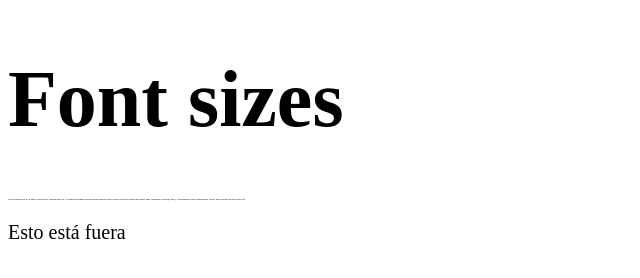
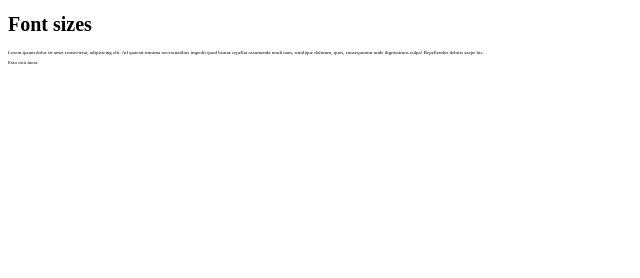
Before and after one commit to corchuelillo/CSS, a plain HTML site: page 01_FUENTES/size.html in a window 1280 px wide. Shown: the whole page, without its empty margins (0-640 px from the left). Drawn offline with Linux system fonts and the light colour scheme.

Commit message:
FONT SIZE

```diff
--- a/01_FUENTES/size.html
+++ b/01_FUENTES/size.html
@@ -8,19 +8,19 @@
     <title>FONT SIZES</title>
 
     <style>
-        body{
-            font-size: 40px;
+        html {
+            font-size: 10px;
         }
         section {
-            font-size: 0.5em;
+            font-size: 0.5rem;
         }
         article {
-            font-size: 0.5em;
+            font-size: 0.5rem;
         }
         div {
-            font-size: 0.5em;
+            font-size: 0.5rem;
         }
-        p {font-size: 0.5em;
+        p {font-size: 0.5rem;
         }
     </style>
 </head>
```
